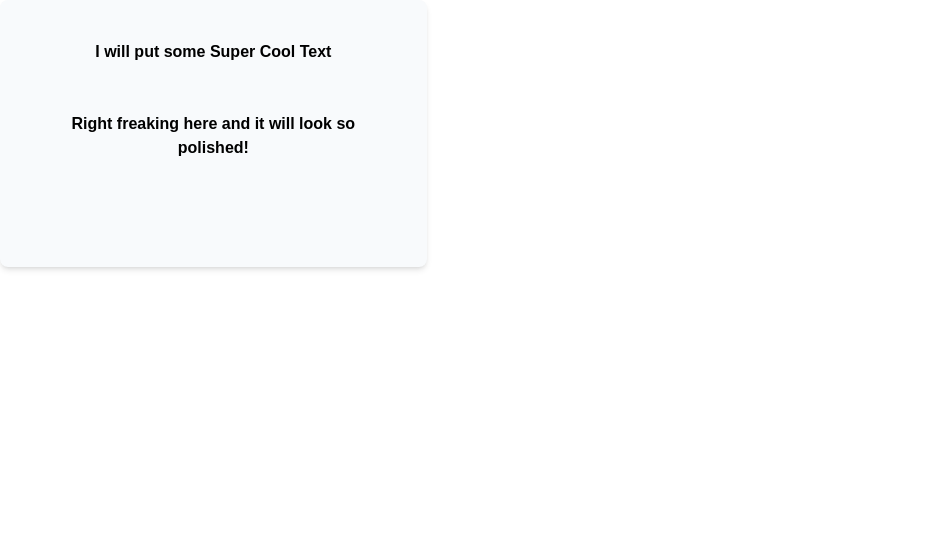
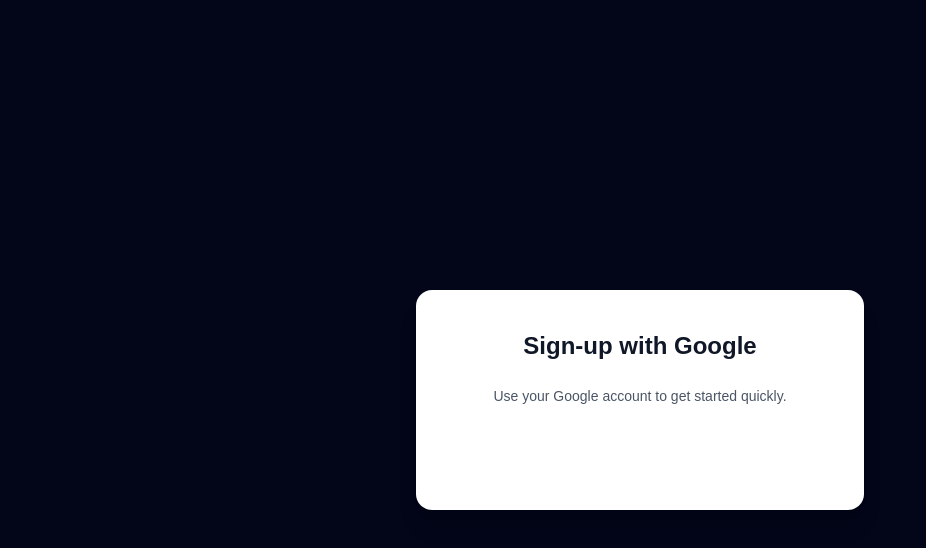
Before and after one commit to daanniill/lang.ai, a Next.js app: page /auth in a window 1280 px wide. Shown: the top 548 px of the page, without its empty margins (0-926 px from the left). Built offline with nearby package versions, Linux system fonts and the light colour scheme; no server answers.

Commit message:
fe and db connector stuff

```diff
--- a/app/api/auth/callback/route.ts
+++ b/app/api/auth/callback/route.ts
@@ -1,10 +1,13 @@
 import { NextResponse, NextRequest } from 'next/server';
 import { OAuth2Client } from 'google-auth-library';
+import { neon } from '@neondatabase/serverless';
+
+// To-do:
+// Spanish, Russian, English options for language choices
 
 interface SessionUser {
     name: string;
     email: string;
-    image?: string;
 }
 
 export async function POST(request: NextRequest) {
@@ -47,8 +50,23 @@
         }
 
         const { email, name, picture, sub} = payload;
-        console.log(email)
-        console.log(name)
+
+        const params: SessionUser = {
+            name: name!,
+            email: email!
+        }
+        const connString = process.env.DB_CONNECTION_STRING!
+
+        if (!connString) {
+            throw new Error('Unable to establish connection to the database')
+        }
+
+        const sql = neon(connString); // ! asserts that this is string so TS will stop screaming at me
+                await sql`
+                INSERT INTO Students (name, email)
+                VALUES (${params.name}, ${params.email})
+                ON CONFLICT (email) DO NOTHING;`;
+
         return NextResponse.json({success: true, user: {email, name, picture, sub}})
     } catch(error) {
         return NextResponse.json(
--- a/app/auth/page.tsx
+++ b/app/auth/page.tsx
@@ -7,7 +7,7 @@
 export default function SignUp() {
 
     return (
-        <div id="sso-wrapper" className="flex flex-col h-screen w-screen">
+        <div id="sso-wrapper" className="flex flex-col justify-center h-screen w-screen bg-slate-950">
             <Auth />
         </div>
     )
--- a/app/page.tsx
+++ b/app/page.tsx
@@ -10,14 +10,30 @@
   const router = useRouter();
 
   return (
-    <div id='site-map' className="flex flex-row h-screen w-screen justify-center">
-      <button onClick= {() => router.push('/auth')} className='m-x px-5 text-lg place-self-center h-20 transition-transform duration-250 ease-in-out hover:scale-110'>
-        Sign-up
-      </button>
-      <button onClick= {() => router.push('/auth')} className='m-x px-5 text-lg place-self-center h-20 transition-transform duration-250 ease-in-out hover:scale-110'>
-        Sign-in
-      </button>
+    <div id="site-map" className="flex flex-col items-center justify-center h-screen w-screen bg-slate-950 text-white px-4">
+      <div className="text-center max-w-2xl">
+        <h1 className="text-4xl md:text-5xl font-bold mb-6 leading-tight">
+          Learn a second language With AI
+        </h1>
+        <p className="text-lg md:text-xl text-gray-300 mb-10">
+          Practice real conversation with an AI that listens, speaks, and helps you grow. No pressure—just learning.
+        </p>
+      </div>
 
+      <div className="flex gap-6">
+        <button
+          onClick={() => router.push('/auth')}
+          className="px-6 py-3 text-lg bg-white text-slate-900 font-semibold rounded-xl shadow-md transition-transform duration-300 ease-in-out hover:scale-110"
+        >
+          Get Started
+        </button>
+        <button
+          onClick={() => router.push('/auth')}
+          className="px-6 py-3 text-lg border border-white text-white rounded-xl shadow-md transition-transform duration-300 ease-in-out hover:scale-110"
+        >
+          I Already Have an Account
+        </button>
+      </div>
     </div>
   );
 }
--- a/components/Auth.jsx
+++ b/components/Auth.jsx
@@ -9,29 +9,36 @@
     // dont worry this clientid is not a secret everything is fine
     const client_id = process.env.NEXT_PUBLIC_GOOGLE_CLIENT_ID
     return (
-        <div className='flex flex-col h-1/3 w-1/3 bg-slate-50 p-4 px-10 rounded-lg shadow-md'>
-
-            <span className="px-4 py-6 text-black justify-center text-center font-semibold">I will put some Super Cool Text</span>
-            <span className="px-4 py-6 text-black justify-center text-center font-semibold">Right freaking here and it will look so polished!</span>
+        <div className="flex flex-col items-center justify-center h-screen w-screen bg-slate-950">
+            <div className="flex flex-col items-center w-full max-w-md bg-white p-10 rounded-2xl shadow-xl space-y-6">
+                <h1 className="text-2xl font-semibold text-gray-900 text-center">
+                    Sign-up with Google
+                </h1>
+                <p className="text-gray-600 text-center text-sm">
+                    Use your Google account to get started quickly.
+                </p>
+                <div className="w-full">
                     <GoogleOAuthProvider clientId={process.env.NEXT_PUBLIC_GOOGLE_CLIENT_ID}>
                         <GoogleLogin
                             onSuccess={async (credResponse) => {
-                        console.log(credResponse)
+                                console.log(credResponse);
                                 const response = await fetch('/api/auth/callback', {
                                     method: 'POST',
-                            headers: {'Content-Type': 'application/json'},
-                            body: JSON.stringify({credential: credResponse.credential})
-                        })
+                                    headers: { 'Content-Type': 'application/json' },
+                                    body: JSON.stringify({ credential: credResponse.credential }),
+                                });
                             }}
                             onError={() => {
                                 console.error('Login failed');
                             }}
                             theme="filled_blue"
                             shape="rectangular"
-                    flow='auth-code'
+                            flow="auth-code"
                             useOneTap
-                    ></GoogleLogin>
+                        />
                     </GoogleOAuthProvider>
+                </div>
+            </div>
         </div>
     )
 }
--- a/utils/data_connector.ts
+++ b/utils/data_connector.ts
@@ -1,4 +1,3 @@
-import 'dotenv/config';
 import { neon } from '@neondatabase/serverless';
 
 const connString = process.env.DB_CONNECTION_STRING!
@@ -8,9 +7,9 @@
 }
 
 const sql = neon(connString); // ! asserts that this is string so TS will stop screaming at me
-export async function query(sqlQuery: string, params: any[] = []) {
+export async function query(sqlQuery: string) {
     try {
-        const response = await sql.query(sqlQuery, params);
+        const response = await sql`${sqlQuery}`
         return response;
     } catch(error) {
         console.error('Database query failed', error)
```
Lines whose indentation alone changed are shown as unchanged.
